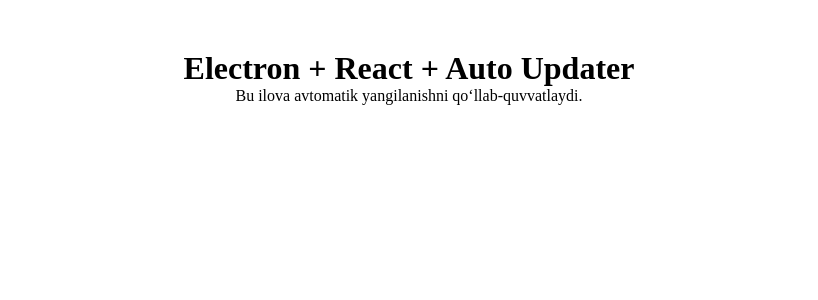
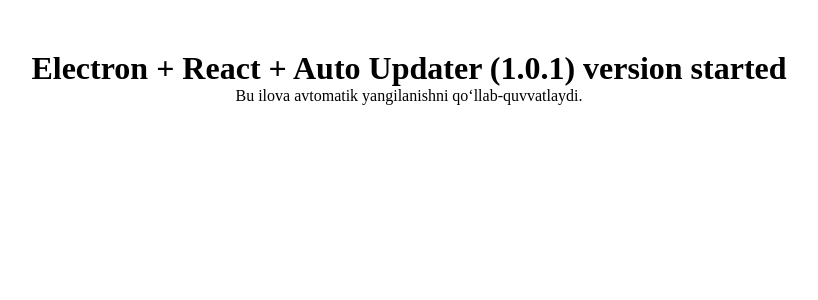
Before and after one commit to Shahbozbek2000/desktop-app, a React (Vite) app: page / in a window 1280 px wide. Shown: the top 300 px of the page, without its empty margins (231-1049 px from the left). Built offline with nearby package versions, Linux system fonts and the light colour scheme.

Commit message:
version updated

```diff
--- a/package.json
+++ b/package.json
@@ -1,7 +1,7 @@
 {
   "name": "mini-app",
   "private": true,
-  "version": "1.0.0",
+  "version": "1.0.1",
   "type": "module",
   "main": "dist-electron/main.js",
   "scripts": {
--- a/src/ui/App.tsx
+++ b/src/ui/App.tsx
@@ -1,7 +1,7 @@
 const App = () => {
   return (
     <div style={{ textAlign: "center", marginTop: "50px" }}>
-      <h1>Electron + React + Auto Updater</h1>
+      <h1>Electron + React + Auto Updater (1.0.1) version started</h1>
       <p>Bu ilova avtomatik yangilanishni qo‘llab-quvvatlaydi.</p>
     </div>
   );
```
